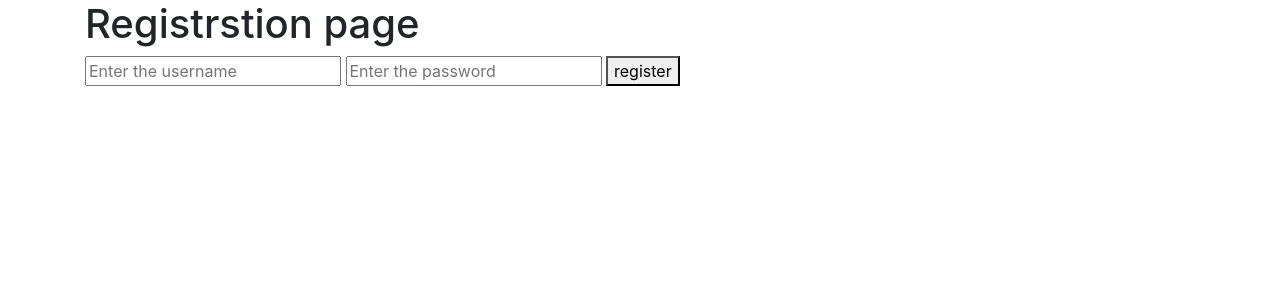
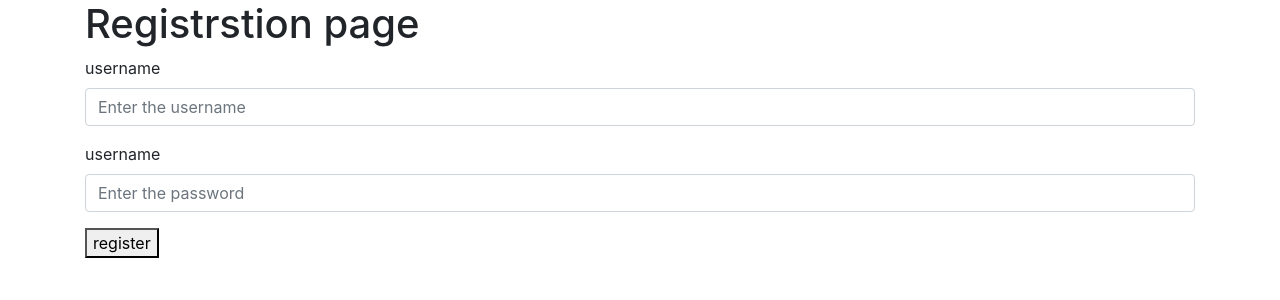
Before and after one commit to vejjutejdeep/Project1, a Flask app: page /register in a window 1280 px wide. Shown: the top 300 px of the page. Run offline with Flask 2, Linux system fonts and the light colour scheme; some libraries are stand-ins or nearby versions.

Commit message:
allchanges

```diff
--- a/templates/register.html
+++ b/templates/register.html
@@ -6,8 +6,14 @@
 
 {% block body %}
     <form action="{{ url_for('register') }}" method="post">
-        <input type="text" name="username" placeholder="Enter the username">
-        <input type="password" name="password" placeholder="Enter the password">
+        <div class="form-group">
+            <label for="username">username</label>
+            <input type="text" class="form-control" name="username" placeholder="Enter the username">
+        </div>
+        <div class="form-group">
+            <label for="password">username</label>
+            <input type="password" class="form-control" name="password" placeholder="Enter the password">
+        </div>
         <button>register</button>
     </form>
 {% endblock %}
```
